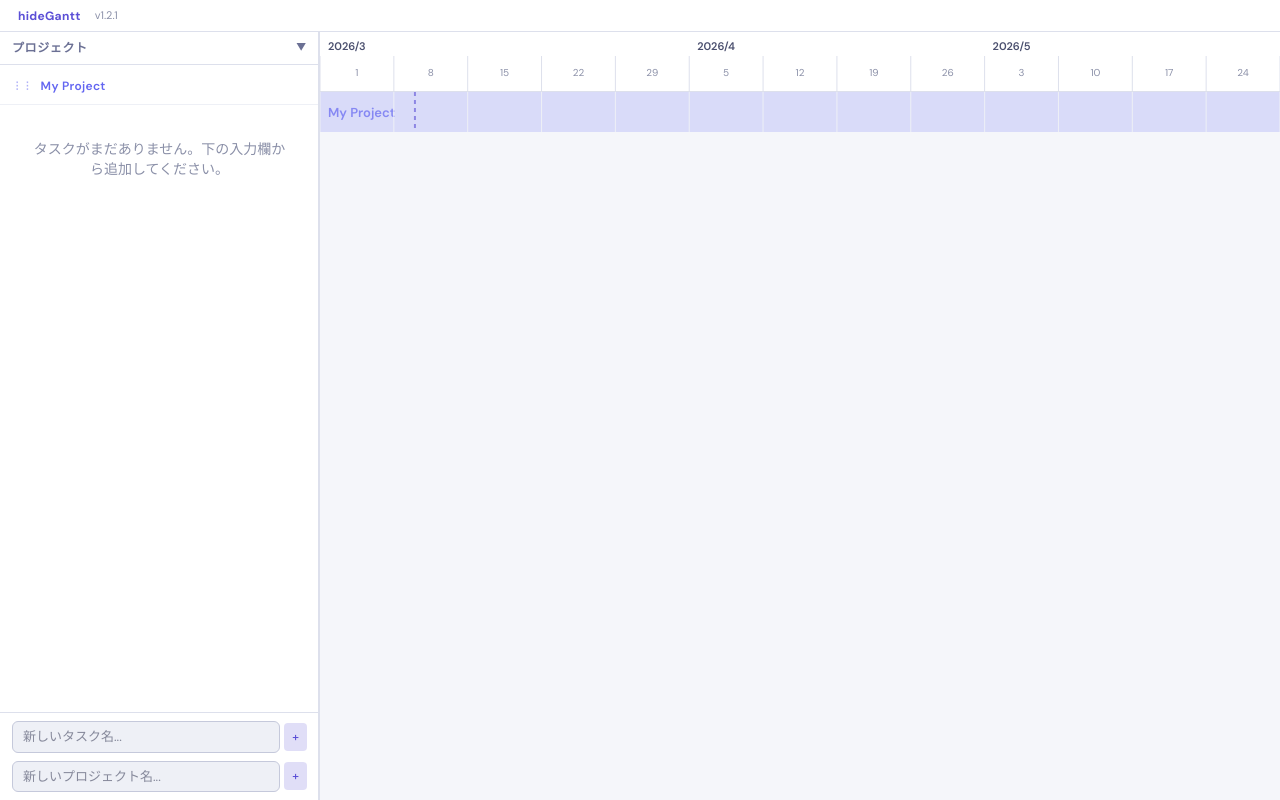
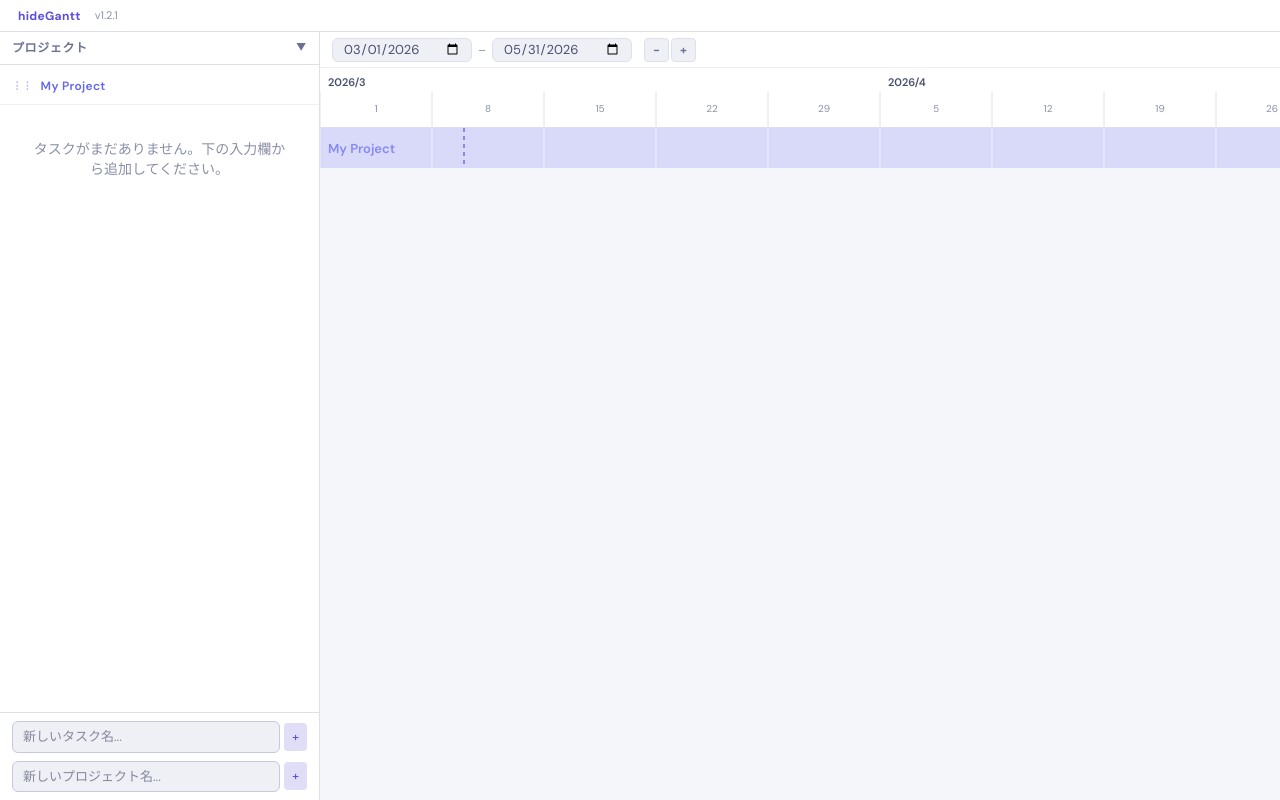
Before and after one commit to hide/hideGantt, a React (Vite) app: page / in a window 1280 px wide. Built offline with nearby package versions, Linux system fonts and the light colour scheme.

Commit message:
feat: ガントチャート表示の改善 - 日付範囲コントロール追加 - 縦にスクロールできるように

```diff
--- a/src/components/GanttChart.tsx
+++ b/src/components/GanttChart.tsx
@@ -17,7 +17,8 @@ interface GanttChartProps {
   readOnly: boolean;
 }
 
-const ROW_HEIGHT = 40;
+const ROW_HEIGHT_DEFAULT = 40;
+const ROW_HEIGHT_MIN = 24;
 const HEADER_HEIGHT = 60;
 const TASK_LIST_DEFAULT_WIDTH = 320;
 const TASK_LIST_MIN_WIDTH = 180;
@@ -111,6 +112,7 @@ export function GanttChart({ state, setState, readOnly }: GanttChartProps) {
   const [dragReorder, setDragReorder] = useState<{ taskId: string; startY: number; currentIndex: number } | null>(null);
   const [taskListWidth, setTaskListWidth] = useState(TASK_LIST_DEFAULT_WIDTH);
   const resizingTaskListRef = useRef(false);
+  const [tooltip, setTooltip] = useState<{ text: string; x: number; y: number } | null>(null);
   const [sectionMenuOpen, setSectionMenuOpen] = useState(false);
   const [newItemName, setNewItemName] = useState('');
   const [milestoneDate, setMilestoneDate] = useState('');
@@ -247,27 +249,33 @@ export function GanttChart({ state, setState, readOnly }: GanttChartProps) {
     return { rows: result, allTasks };
   }, [state, sidebarSection, t]);
 
-  // Track container width for auto-fit
+  // Track container size for auto-fit (skip updates while resizing task list)
   const [containerWidth, setContainerWidth] = useState(800);
+  const [containerHeight, setContainerHeight] = useState(600);
   useEffect(() => {
     const el = scrollRef.current;
     if (!el) return;
     const ro = new ResizeObserver((entries) => {
-      for (const entry of entries)
+      if (resizingTaskListRef.current) return;
+      for (const entry of entries) {
         setContainerWidth(entry.contentRect.width);
+        setContainerHeight(entry.contentRect.height);
+      }
     });
     ro.observe(el);
     return () => ro.disconnect();
   }, []);
 
   const totalDays = Math.max(1, dateToDayOffset(state.timelineEndDate, state.timelineStartDate));
-  // dayWidth is computed so the full date range fits the container
-  const dayWidth = Math.max(1, containerWidth / totalDays);
-  const chartWidth = containerWidth;
-
-  // Auto-select header granularity based on dayWidth
-  const autoZoom: 'day' | 'week' | 'month' = dayWidth >= 25 ? 'day' : dayWidth >= 8 ? 'week' : 'month';
-  const headers = generateDateHeaders(state.timelineStartDate, state.timelineEndDate, autoZoom, dayWidth);
+  // Fixed dayWidth based on zoom level; content may exceed container → horizontal scroll
+  const baseDayWidth = state.zoomLevel === 'day' ? 40 : state.zoomLevel === 'week' ? 16 : 5;
+  const { dayWidth, chartWidth, autoZoom, headers } = useMemo(() => {
+    const dw = Math.max(baseDayWidth, containerWidth / totalDays);
+    const cw = Math.max(containerWidth, totalDays * dw);
+    const az: 'day' | 'week' | 'month' = dw >= 25 ? 'day' : dw >= 8 ? 'week' : 'month';
+    const hd = generateDateHeaders(state.timelineStartDate, state.timelineEndDate, az, dw);
+    return { dayWidth: dw, chartWidth: cw, autoZoom: az, headers: hd };
+  }, [containerWidth, totalDays, baseDayWidth, state.timelineStartDate, state.timelineEndDate]);
   const milestones = Object.values(state.milestones);
   const todayOffset = dateToDayOffset(new Date().toISOString().split('T')[0], state.timelineStartDate);
 
@@ -293,6 +301,12 @@ export function GanttChart({ state, setState, readOnly }: GanttChartProps) {
     return rowEnds.length;
   }, [milestones, state.timelineStartDate, dayWidth]);
   const milestoneAreaHeight = milestoneRowCount > 0 ? milestoneRowCount * MILESTONE_ROW_HEIGHT + 16 : 0;
+
+  // Dynamic ROW_HEIGHT: fit all rows vertically within container
+  const availableHeight = containerHeight - HEADER_HEIGHT - milestoneAreaHeight;
+  const ROW_HEIGHT = rows.length > 0
+    ? Math.max(ROW_HEIGHT_MIN, Math.min(ROW_HEIGHT_DEFAULT, Math.floor(availableHeight / rows.length)))
+    : ROW_HEIGHT_DEFAULT;
 
 
   const handleMouseMove = useCallback(
@@ -330,10 +344,8 @@ export function GanttChart({ state, setState, readOnly }: GanttChartProps) {
   useEffect(() => {
     const onMouseMove = (e: MouseEvent) => {
       if (!resizingTaskListRef.current) return;
-      const chartArea = scrollRef.current?.parentElement;
-      if (!chartArea) return;
-      const rect = chartArea.getBoundingClientRect();
-      const newWidth = Math.min(TASK_LIST_MAX_WIDTH, Math.max(TASK_LIST_MIN_WIDTH, e.clientX - rect.left));
+      const delta = e.clientX - resizeStartXRef.current;
+      const newWidth = Math.min(TASK_LIST_MAX_WIDTH, Math.max(TASK_LIST_MIN_WIDTH, resizeStartWidthRef.current + delta));
       setTaskListWidth(newWidth);
     };
     const onMouseUp = () => {
@@ -348,8 +360,12 @@ export function GanttChart({ state, setState, readOnly }: GanttChartProps) {
     return () => { document.removeEventListener('mousemove', onMouseMove); document.removeEventListener('mouseup', onMouseUp); };
   }, []);
 
-  const startTaskListResize = () => {
+  const resizeStartXRef = useRef(0);
+  const resizeStartWidthRef = useRef(0);
+  const startTaskListResize = (e: React.MouseEvent) => {
     resizingTaskListRef.current = true;
+    resizeStartXRef.current = e.clientX;
+    resizeStartWidthRef.current = taskListWidth;
     document.body.style.cursor = 'col-resize';
     document.body.style.userSelect = 'none';
   };
@@ -771,18 +787,63 @@ export function GanttChart({ state, setState, readOnly }: GanttChartProps) {
           {/* Resize handle */}
           <div
             onMouseDown={startTaskListResize}
-            className="absolute top-0 right-0 w-1.5 h-full cursor-col-resize z-10"
+            className="absolute top-0 right-0 h-full cursor-col-resize z-10"
+            style={{ width: 8, marginRight: -4 }}
           >
-            <div className="w-px h-full ml-auto" style={{ background: theme.bg600 }} />
+            <div className="w-px h-full mx-auto" style={{ background: theme.bg600 }} />
           </div>
         </div>
 
         {/* Timeline */}
-        <div ref={scrollRef} className="flex-1 overflow-auto">
-          <div style={{ width: '100%', minHeight: HEADER_HEIGHT + rows.length * ROW_HEIGHT + milestoneAreaHeight }}>
+        <div className="flex-1 flex flex-col overflow-hidden">
+          {/* Date range controls */}
+          <div className="shrink-0 flex items-center gap-3 px-3" style={{ height: 36, background: theme.bg800, borderBottom: `1px solid ${theme.bg700}` }}>
+            <div className="flex items-center gap-1.5" style={{ height: 24 }}>
+              <input
+                type="date"
+                value={state.timelineStartDate}
+                onChange={(e) => { if (e.target.value) setState({ ...state, timelineStartDate: e.target.value }); }}
+                className="text-xs px-1.5 rounded"
+                style={{ background: theme.bg700, color: theme.text200, border: `1px solid ${theme.bg600}`, height: 24 }}
+              />
+              <span className="text-xs" style={{ color: theme.text400 }}>–</span>
+              <input
+                type="date"
+                value={state.timelineEndDate}
+                onChange={(e) => { if (e.target.value) setState({ ...state, timelineEndDate: e.target.value }); }}
+                className="text-xs px-1.5 rounded"
+                style={{ background: theme.bg700, color: theme.text200, border: `1px solid ${theme.bg600}`, height: 24 }}
+              />
+            </div>
+            <div className="flex items-center gap-0.5" style={{ height: 24 }}>
+              <button
+                onClick={() => {
+                  const d = new Date(state.timelineEndDate);
+                  d.setMonth(d.getMonth() - 1);
+                  if (d > new Date(state.timelineStartDate))
+                    setState({ ...state, timelineEndDate: d.toISOString().split('T')[0] });
+                }}
+                className="text-xs px-2 rounded font-bold"
+                style={{ background: theme.bg700, color: theme.text300, border: `1px solid ${theme.bg600}`, height: 24 }}
+                title="End date −1 month"
+              >−</button>
+              <button
+                onClick={() => {
+                  const d = new Date(state.timelineEndDate);
+                  d.setMonth(d.getMonth() + 1);
+                  setState({ ...state, timelineEndDate: d.toISOString().split('T')[0] });
+                }}
+                className="text-xs px-2 rounded font-bold"
+                style={{ background: theme.bg700, color: theme.text300, border: `1px solid ${theme.bg600}`, height: 24 }}
+                title="End date +1 month"
+              >+</button>
+            </div>
+          </div>
+          <div ref={scrollRef} className="flex-1 overflow-x-auto overflow-y-hidden">
+          <div style={{ width: chartWidth, minHeight: HEADER_HEIGHT + rows.length * ROW_HEIGHT + milestoneAreaHeight }}>
             {/* Header */}
             <div className="sticky top-0 z-10" style={{ height: HEADER_HEIGHT, background: theme.bg800, borderBottom: `1px solid ${theme.bg600}` }}>
-              <svg width="100%" height={HEADER_HEIGHT}>
+              <svg width={chartWidth} height={HEADER_HEIGHT}>
                 {(() => {
                   let x = 0;
                   return headers.map((group, gi) => {
@@ -810,7 +871,7 @@ export function GanttChart({ state, setState, readOnly }: GanttChartProps) {
             </div>
 
             {/* Grid + Bars */}
-            <svg width="100%" height={rows.length * ROW_HEIGHT + milestoneAreaHeight} style={{ display: 'block' }}>
+            <svg width={chartWidth} height={rows.length * ROW_HEIGHT + milestoneAreaHeight} style={{ display: 'block' }}>
               <defs>
                 <marker id="arrowhead" markerWidth={8} markerHeight={6} refX={8} refY={3} orient="auto">
                   <polygon points="0 0, 8 3, 0 6" fill={theme.accent} opacity={0.6} />
@@ -943,7 +1004,7 @@ export function GanttChart({ state, setState, readOnly }: GanttChartProps) {
 
                 return (
                   <g key={`bar-${index}`}>
-                    <rect x={x} y={y} width={width} height={barHeight} rx={hasChildren ? 2 : isLeafChild ? 4 : 6}
+                    <rect x={x} y={y} width={width} height={barHeight} rx={hasChildren ? 6 : isLeafChild ? 4 : 6}
                       fill={hasChildren ? theme.barParentBg : isLeafChild ? (statusColor + '40') : theme.barBg}
                       stroke={state.selectedTaskId === task.id ? theme.accent : 'transparent'} strokeWidth={1.5}
                       style={{ cursor: readOnly ? 'pointer' : 'grab' }}
@@ -953,14 +1014,37 @@ export function GanttChart({ state, setState, readOnly }: GanttChartProps) {
                         e.preventDefault();
                         setDragTask({ id: task.id, type: 'move', startX: e.clientX, origStart: task.startDate, origEnd: task.endDate });
                       }}
+                      onMouseEnter={(e) => { if (width <= 60) setTooltip({ text: task.title, x: e.clientX, y: e.clientY }); }}
+                      onMouseMove={(e) => { if (width <= 60 && tooltip) setTooltip({ text: task.title, x: e.clientX, y: e.clientY }); }}
+                      onMouseLeave={() => setTooltip(null)}
                     />
-                    <rect x={x} y={y} width={Math.max(width * (taskProgress / 100), 0)} height={barHeight} rx={hasChildren ? 2 : isLeafChild ? 4 : 6} fill={statusColor} opacity={0.7} style={{ pointerEvents: 'none' }} />
-                    {hasChildren && (
-                      <>
-                        <rect x={x} y={y + barHeight - 4} width={6} height={4} fill={theme.text400} />
-                        <rect x={x + width - 6} y={y + barHeight - 4} width={6} height={4} fill={theme.text400} />
-                      </>
-                    )}
+                    <rect x={x} y={y} width={Math.max(width * (taskProgress / 100), 0)} height={barHeight} rx={hasChildren ? 6 : isLeafChild ? 4 : 6} fill={statusColor} opacity={0.7} style={{ pointerEvents: 'none' }} />
+                    {hasChildren && (() => {
+                      // Find first and last child task rows
+                      const childIndices = rows
+                        .map((r, ri) => r.kind === 'task' && task.children.includes(r.task.id) ? ri : -1)
+                        .filter((ri) => ri >= 0);
+                      if (childIndices.length === 0) return null;
+                      const firstChildIdx = childIndices[0];
+                      const lastChildIdx = childIndices[childIndices.length - 1];
+                      const firstChild = rows[firstChildIdx] as { kind: 'task'; task: Task; depth: number };
+                      const lastChild = rows[lastChildIdx] as { kind: 'task'; task: Task; depth: number };
+                      const fcStartX = dateToDayOffset(firstChild.task.startDate, state.timelineStartDate) * dayWidth;
+                      const lcEndX = dateToDayOffset(lastChild.task.endDate, state.timelineStartDate) * dayWidth;
+                      const fcY = firstChildIdx * ROW_HEIGHT + ROW_HEIGHT / 2;
+                      const lcY = lastChildIdx * ROW_HEIGHT + ROW_HEIGHT / 2;
+                      const circleCy = y + barHeight - 1;
+                      return (
+                        <>
+                          <circle cx={fcStartX} cy={circleCy} r={3} fill={theme.text400} />
+                          <circle cx={lcEndX} cy={circleCy} r={3} fill={theme.text400} />
+                          <line x1={fcStartX} y1={circleCy} x2={fcStartX} y2={fcY}
+                            stroke={theme.text400} strokeWidth={1} strokeDasharray="3,3" opacity={0.5} style={{ pointerEvents: 'none' }} />
+                          <line x1={lcEndX} y1={circleCy} x2={lcEndX} y2={lcY}
+                            stroke={theme.text400} strokeWidth={1} strokeDasharray="3,3" opacity={0.5} style={{ pointerEvents: 'none' }} />
+                        </>
+                      );
+                    })()}
                     {width > 60 && (
                       <text x={x + 8} y={y + barHeight / 2 + 4} fill={theme.text100} fontSize={isLeafChild ? 9 : 11} fontWeight={isLeafChild ? 400 : 500} style={{ pointerEvents: 'none' }}>
                         {task.title.length > Math.floor(width / 7) ? task.title.slice(0, Math.floor(width / 7)) + '…' : task.title}
@@ -977,7 +1061,23 @@ export function GanttChart({ state, setState, readOnly }: GanttChartProps) {
             </svg>
           </div>
         </div>
+        </div>
       </div>
+      {tooltip && (
+        <div
+          className="fixed z-50 px-2 py-1 rounded text-xs font-medium shadow-lg pointer-events-none"
+          style={{
+            left: tooltip.x + 10,
+            top: tooltip.y - 30,
+            background: theme.bg600,
+            color: theme.text100,
+            border: `1px solid ${theme.bg500}`,
+            whiteSpace: 'nowrap',
+          }}
+        >
+          {tooltip.text}
+        </div>
+      )}
     </div>
   );
 }
```
